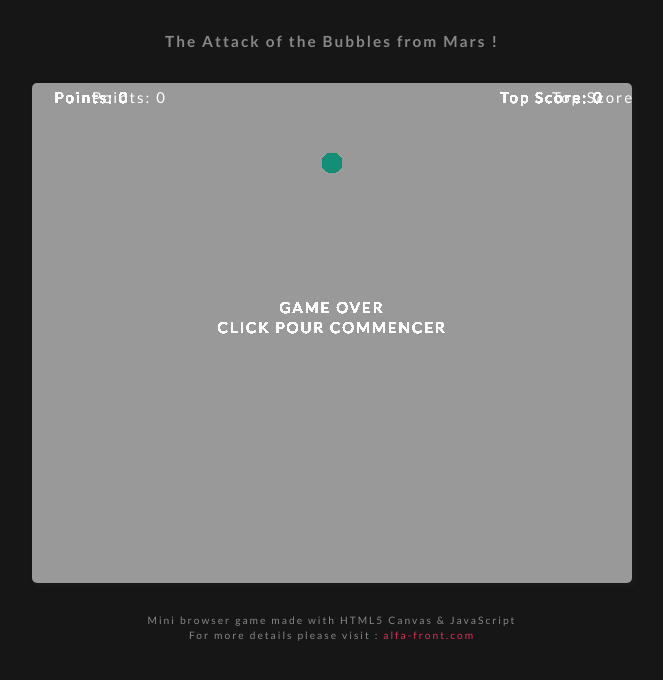
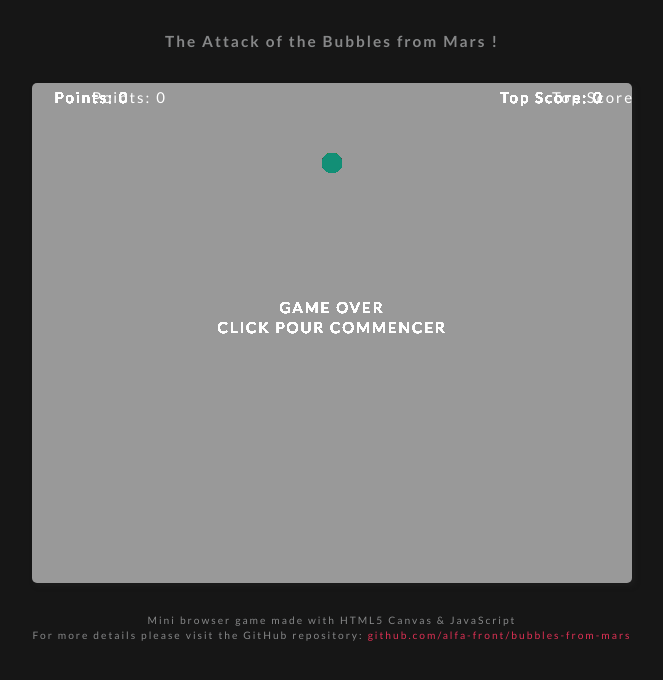
Before and after one commit to alfa-front/bubbles-from-mars, a plain HTML site: page index.html in a window 1280 px wide. Shown: the whole page, without its empty margins (308-971 px from the left). Drawn offline with Linux system fonts and the light colour scheme.

Commit message:
index.html update

```diff
--- a/index.html
+++ b/index.html
@@ -23,8 +23,8 @@
 	<footer>
 
 		<p>Mini browser game made with HTML5 Canvas & JavaScript
-			<br/> For more details please visit :
-			<a href="http://alfa-front.com">alfa-front.com</a>
+			<br/> For more details please visit the GitHub repository:
+			<a href="https://github.com/alfa-front/bubbles-from-mars">github.com/alfa-front/bubbles-from-mars</a>
 		</p>
 	</footer>
 
```
